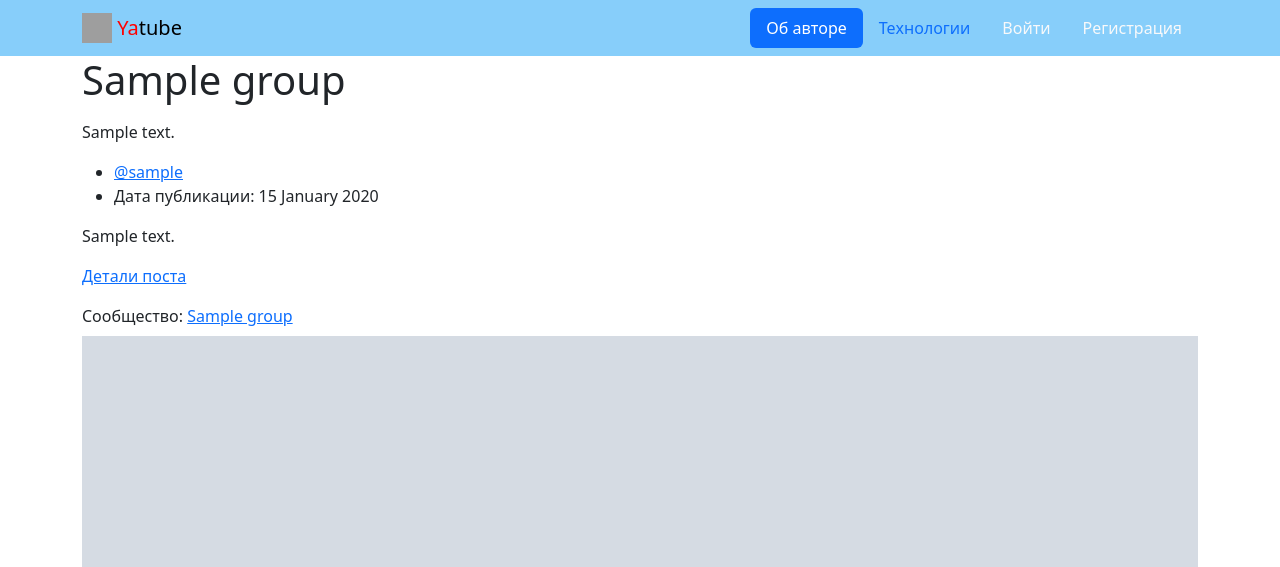
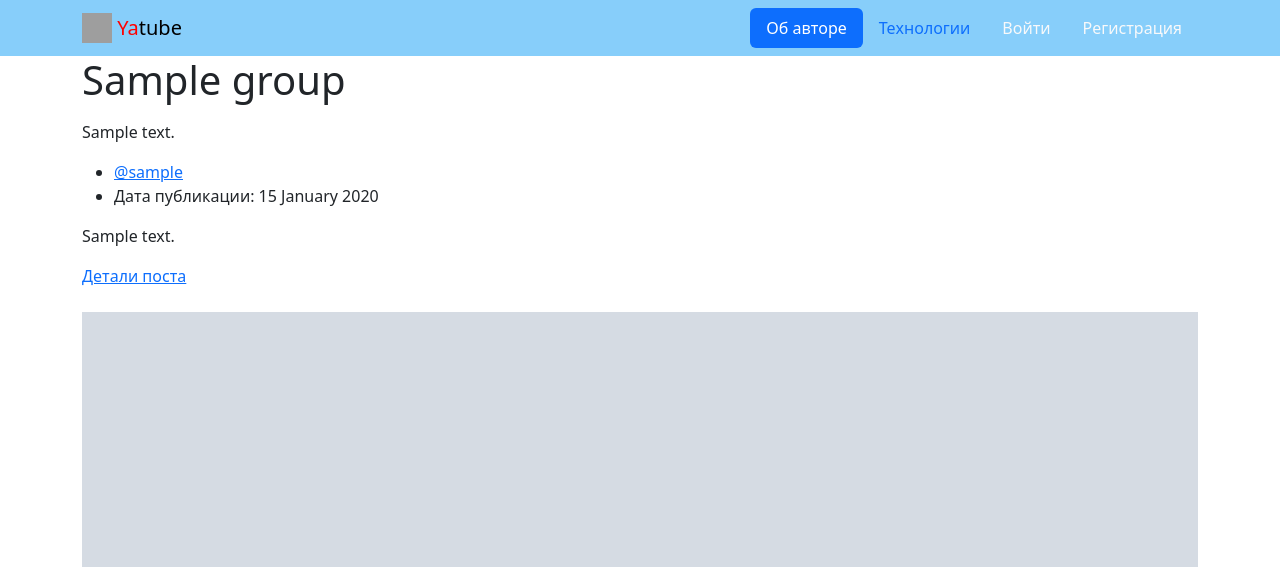
Before and after one commit to asmikhalitsyn/hw05_final, a Django app: a page that uses yatube/templates/posts/includes/post.html in a window 1280 px wide. Shown: the top 567 px of the page. Run offline with Django 3.2, Linux system fonts and the light colour scheme; tables that the repository leaves empty hold one stand-in row (values such as "Sample post"); grey boxes marked "Sample" are stand-in pictures; some libraries are stand-ins or nearby versions; grey boxes are pictures that could not be loaded.

Commit message:
Спринт 6. Исправвил замечания 5

```diff
--- a/yatube/templates/posts/includes/post.html
+++ b/yatube/templates/posts/includes/post.html
@@ -14,7 +14,7 @@
   <p>
     <a href="{% url 'posts:post_detail' post.pk %}"> Детали поста </a>
   </p>
-  {% if post.group and not show_group_of_posts  %}
+  {% if post.group and not hide_group_of_posts  %}
     Сообщество:
     <a href="{% url 'posts:group_list' post.group.slug %}"> {{ post.group }}</a>
   {% endif %}
```
